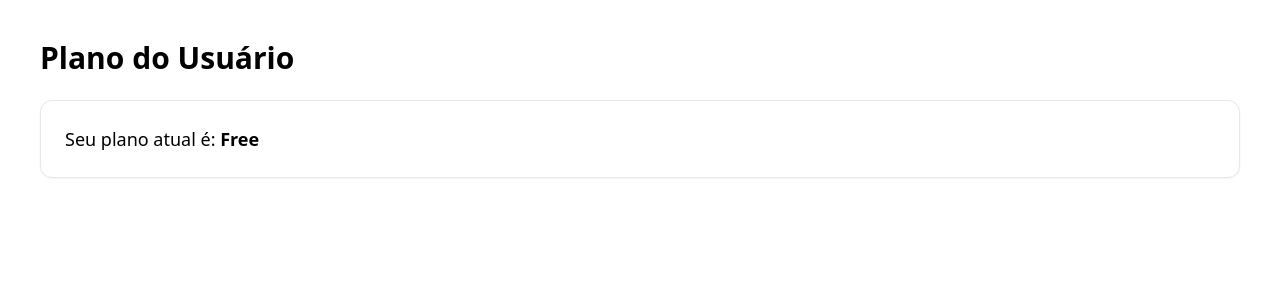
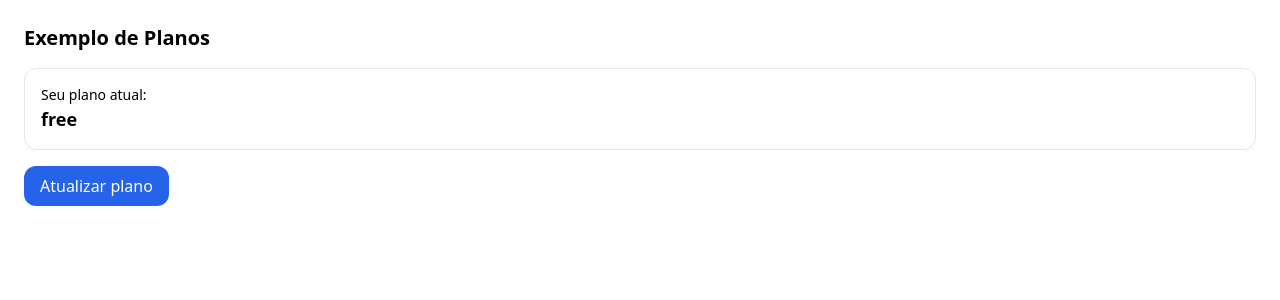
Before and after one commit to yjaozfk7/gestorpro2, a Next.js app: page /exemplo-planos in a window 1280 px wide. Shown: the top 300 px of the page. Built offline with nearby package versions, Linux system fonts and the light colour scheme; no server answers.

Commit message:
Integrate refreshPlan in ExemploPlanos component
Added refreshPlan functionality to allow users to update their plan.

```diff
--- a/app/exemplo-planos/page.tsx
+++ b/app/exemplo-planos/page.tsx
@@ -3,28 +3,31 @@
 import { useUserPlan } from "@/hooks/useUserPlan"
 
 export default function ExemploPlanos() {
-  const { plan, loading } = useUserPlan()
+  const { plan, loading, refreshPlan } = useUserPlan()
 
   if (loading) {
     return (
-      <div className="p-10 text-center text-lg">
-        Carregando plano...
+      <div className="p-6">
+        <p className="text-sm text-muted-foreground">Carregando plano...</p>
       </div>
     )
   }
 
   return (
-    <div className="p-10 space-y-6">
-      <h1 className="text-3xl font-bold">Plano do Usuário</h1>
+    <div className="p-6 space-y-4">
+      <h1 className="text-xl font-semibold">Exemplo de Planos</h1>
 
-      <div className="p-6 rounded-xl border shadow-sm">
-        <p className="text-lg">
-          Seu plano atual é:{" "}
-          <span className="font-semibold capitalize">
-            {plan}
-          </span>
-        </p>
+      <div className="rounded-xl border p-4">
+        <p className="text-sm text-muted-foreground">Seu plano atual:</p>
+        <p className="text-lg font-bold">{plan}</p>
       </div>
+
+      <button
+        className="px-4 py-2 rounded-xl bg-blue-600 text-white hover:bg-blue-700"
+        onClick={() => refreshPlan()}
+      >
+        Atualizar plano
+      </button>
     </div>
   )
 }
```
